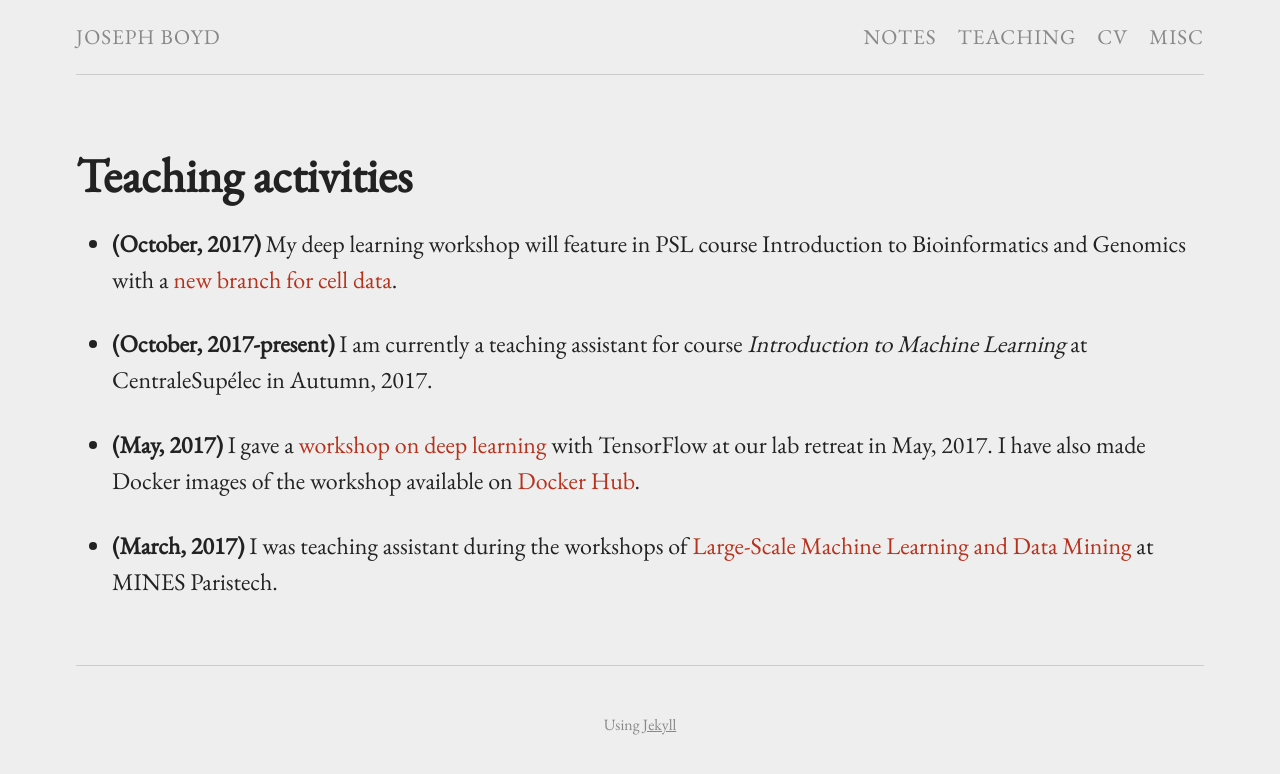
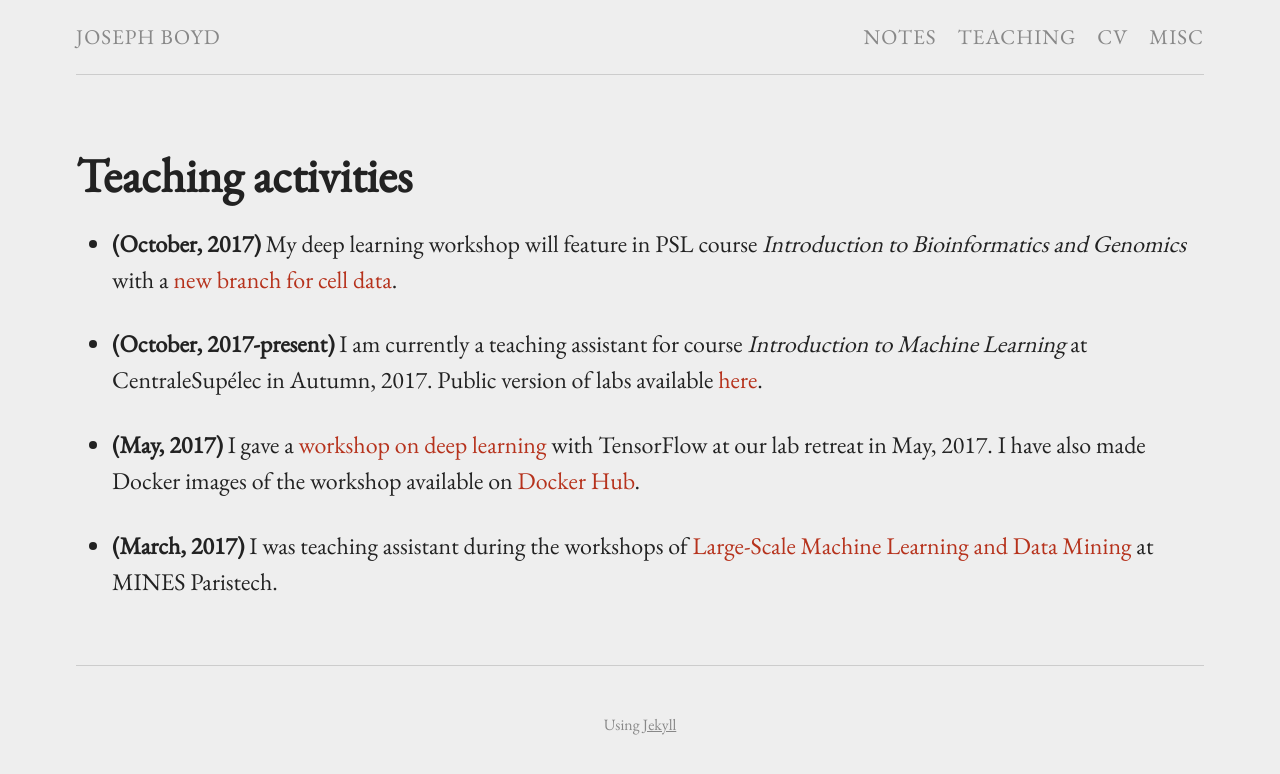
Before and after one commit to jcboyd/jcboyd.github.io, a Jekyll site: the page built from teaching.md, in a window 1280 px wide. Shown: the top 774 px of the page. Built offline with Jekyll 4.4.1, drawn with Linux system fonts in a browser that asks for light colours.

Commit message:
updated teaching page

```diff
--- a/teaching.md
+++ b/teaching.md
@@ -4,9 +4,9 @@
 title: Teaching activities
 ---
 
-* **(October, 2017)** My deep learning workshop will feature in PSL course Introduction to Bioinformatics and Genomics with a [new branch for cell data](https://github.com/jcboyd/deep-learning-workshop/tree/cell-data).
+* **(October, 2017)** My deep learning workshop will feature in PSL course *Introduction to Bioinformatics and Genomics* with a [new branch for cell data](https://github.com/jcboyd/deep-learning-workshop/tree/cell-data).
 
-* **(October, 2017-present)** I am currently a teaching assistant for course *Introduction to Machine Learning* at CentraleSupélec in Autumn, 2017.
+* **(October, 2017-present)** I am currently a teaching assistant for course *Introduction to Machine Learning* at CentraleSupélec in Autumn, 2017. Public version of labs available [here](https://github.com/chagaz/ma2823_2017).
 
 * **(May, 2017)** I gave a [workshop on deep learning](/assets/deep-learning-workshop/main.html) with TensorFlow at our lab retreat in May, 2017. I have also made Docker images of the workshop available on [Docker Hub](https://hub.docker.com/r/jcboyd/deep-learning-workshop/).
 
```
